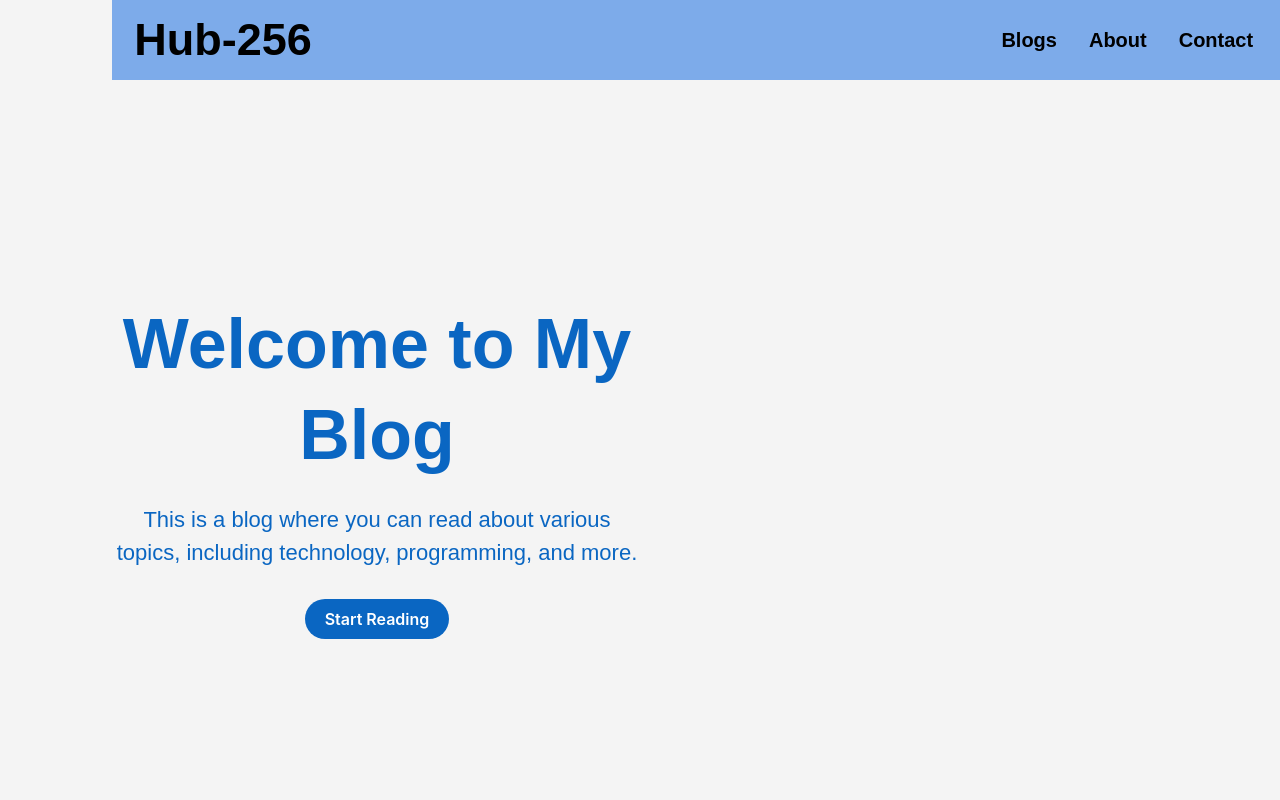
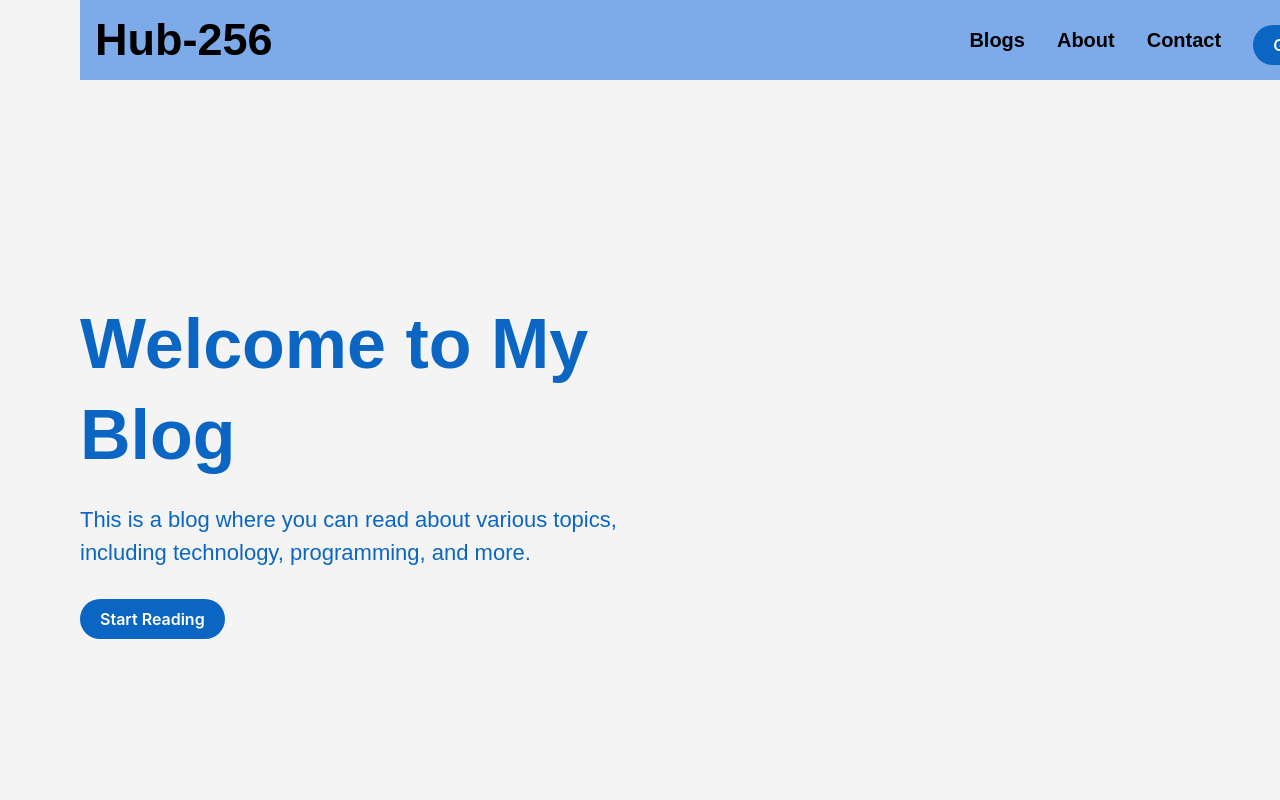
Before and after one commit to abenable/vite-project, a React (Vite) app: page / in a window 1280 px wide. Shown: the top 800 px of the page. Built offline with nearby package versions, Linux system fonts and the light colour scheme; the HTML template or start-up script is replaced by a standard one.

Commit message:
Remove unnecessary CSS styles

```diff
--- a/src/App.css
+++ b/src/App.css
@@ -1,10 +1,3 @@
-#root {
-  max-width: 1280px;
-  margin: 0 auto;
-  padding: 2rem;
-  text-align: center;
-}
-
 /* Global Styles */
 body {
   margin: 0;
@@ -260,23 +253,3 @@ form {
   line-height: 1;
   font-size: 18px;
 }
-
-.post-card-title {
-  padding: 0;
-  margin: 0;
-  margin-bottom: 10px;
-}
-.post-card-text {
-  padding: 0;
-  margin: 0;
-}
-.post-card-image {
-  width: 340px;
-  height: 220px;
-}
-
-@media (prefers-reduced-motion: no-preference) {
-  a:nth-of-type(2) .logo {
-    animation: logo-spin infinite 20s linear;
-  }
-}
```
